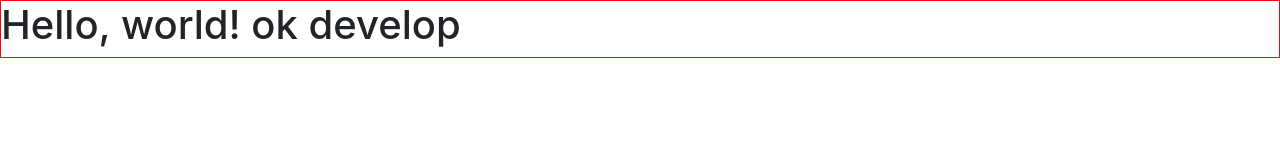
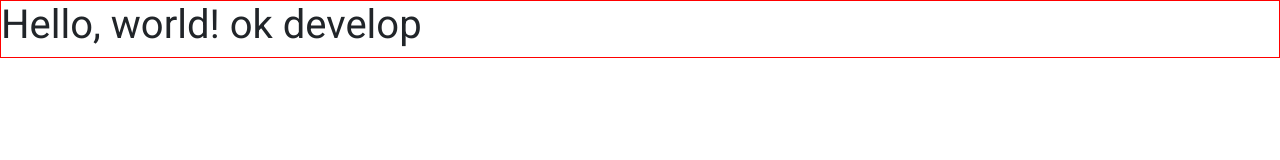
Before and after one commit to gshreya5/udaudo-nepal-template, a plain HTML site: page index.html in a window 1280 px wide. Drawn offline with nearby package versions, Linux system fonts and the light colour scheme.

Commit message:
Added Roboto CDN

```diff
--- a/css/style.css
+++ b/css/style.css
@@ -1,3 +1,8 @@
+@import url('https://fonts.googleapis.com/css?family=Roboto&display=swap');
+
+html, body{
+   font-family: 'Roboto', sans-serif;
+}
 .redly{
     border: 1px red solid;
 }
```
